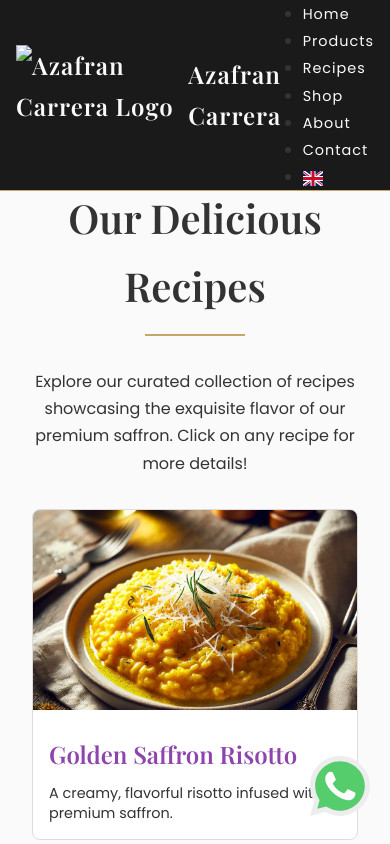
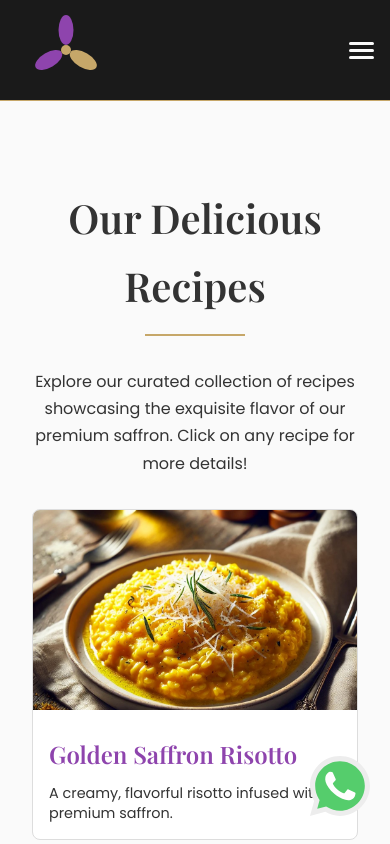
Before and after one commit to EcomGermany/ecomgermany.github.io, a plain HTML site: page recipes.html in a window 390 px wide. Shown: the top 844 px of the page. Drawn offline with nearby package versions, Linux system fonts and the light colour scheme.

Commit message:
Update recipes.html

```diff
--- a/recipes.html
+++ b/recipes.html
@@ -9,28 +9,51 @@
   <link href="https://fonts.googleapis.com/css2?family=Playfair+Display:wght@400;600&family=Poppins:wght@300;400;500&display=swap" rel="stylesheet">
 </head>
 <body>
+  <!-- Loader Overlay -->
+  <div id="loader">
+    <!-- The animated logo is loaded via an iframe. The CSS forces it to be circular. -->
+    <iframe src="animatedlogo.html" frameborder="0" scrolling="no"></iframe>
+  </div>
+
+  <!-- Page Wrapper for Sticky Footer Layout -->
   <div class="page-wrapper">
-    <!-- Navigation Bar -->
+
+    <!-- Navigation Bar (Dark Header with Smart Hide/Show) -->
     <nav id="main-nav">
+      <!-- Clickable Brand (Logo & Text) -->
       <a href="index.html" class="brand">
-        <img src="images/saffron.svg" alt="Azafran Carrera Logo">
-        <span>Azafran Carrera</span>
+        <img src="images/Azafranes Carrera Logo.svg" alt="Azafran Carrera Logo" class="logo-image">
+        <span class="brand-text">Azafran Carrera</span>
       </a>
-      <ul>
+      <!-- Hamburger Icon (hidden on desktop, shown on mobile) -->
+      <div class="hamburger" onclick="toggleMenu()">
+        <span></span>
+        <span></span>
+        <span></span>
+      </div>
+      <!-- Navigation Links -->
+      <ul id="nav-links">
         <li><a href="index.html#home">Home</a></li>
         <li><a href="products.html">Products</a></li>
         <li><a href="recipes.html">Recipes</a></li>
         <li><a href="shop.html">Shop</a></li>
         <li><a href="about.html">About</a></li>
         <li><a href="contact.html">Contact</a></li>
+        <!-- Language Dropdown with Flag Icons -->
         <li class="dropdown">
           <a href="#">
             <img src="images/flag_uk.svg" alt="English" class="flag-icon">
           </a>
           <div class="dropdown-content">
-            <a href="index.html"><img src="images/flag_uk.svg" alt="English" class="flag-icon"> English</a>
-            <a href="index_es.html"><img src="images/flag_es.svg" alt="Español" class="flag-icon"> Español</a>
-            <a href="index_de.html"><img src="images/flag_de.svg" alt="Deutsch" class="flag-icon"> Deutsch</a>
+            <a href="index.html?lang=en">
+              <img src="images/flag_uk.svg" alt="English" class="flag-icon"> English
+            </a>
+            <a href="index.html?lang=es">
+              <img src="images/flag_es.svg" alt="Español" class="flag-icon"> Español
+            </a>
+            <a href="index.html?lang=de">
+              <img src="images/flag_de.svg" alt="Deutsch" class="flag-icon"> Deutsch
+            </a>
           </div>
         </li>
       </ul>
@@ -103,10 +126,32 @@
       </div>
       <p class="footer-copy">© 2023 Azafran Carrera • Crafted with Excellence</p>
     </footer>
-  </div>
+  </div> <!-- end .page-wrapper -->
 
   <script>
-    // Smart header: hide when scrolling down, show when scrolling up or when mouse is near the top.
+    // Loader: Use sessionStorage so loader appears only once per session.
+    document.addEventListener("DOMContentLoaded", function() {
+      const loader = document.getElementById("loader");
+      if (!sessionStorage.getItem("loaderShown")) {
+        setTimeout(() => {
+          loader.style.clipPath = "circle(0% at center)";
+          loader.addEventListener("transitionend", () => {
+            loader.style.display = "none";
+            sessionStorage.setItem("loaderShown", "true");
+          });
+        }, 1500);
+      } else {
+        loader.style.display = "none";
+      }
+    });
+
+    // Toggle Menu for mobile
+    function toggleMenu() {
+      const navLinks = document.getElementById('nav-links');
+      navLinks.classList.toggle('active');
+    }
+
+    // Smart header
     let lastScrollY = window.scrollY;
     const nav = document.getElementById("main-nav");
     window.addEventListener("scroll", () => {
```
